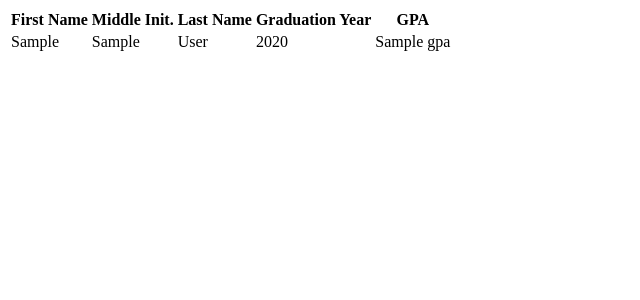
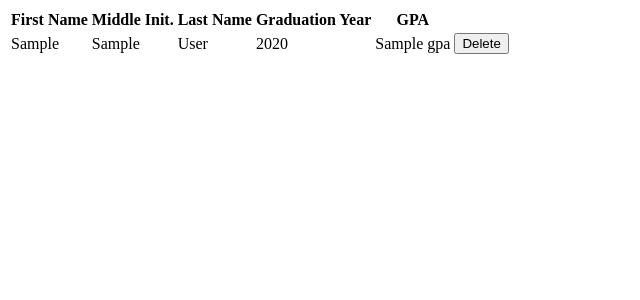
Before and after one commit to scperkins/Gradebook, a Flask app: template templates/student.html in a window 1280 px wide. Shown: the top 300 px of the page, without its empty margins (0-640 px from the left). Run offline with Flask 2, Linux system fonts and the light colour scheme; the template is opened without the code that fills it: most values are stand-ins (such as "Sample title", 1, 10 or a date in 2020).

Commit message:
added delete method for deleting students

```diff
--- a/app.py
+++ b/app.py
@@ -30,7 +30,7 @@ def after_request(response):
 def index():
     return render_template('index.html')
 
-@app.route('/students/add', methods=['GET', 'POST'])
+@app.route('/students/add', methods=['GET','POST'])
 def add_students():
     if request.method == 'POST':
         try:
@@ -59,5 +59,12 @@ def student_detail(student_id):
     student = get_object_or_404(Student, Student.id == student_id)
     return render_template('student.html', student=student)
 
+@app.route('/students/<student_id>', methods=['POST'])
+def delete_student(student_id):
+    student = Student.get(Student.id == student_id)
+    student.delete_instance()
+    flash("Student deleted")
+    return redirect(url_for('get_students'))
+
 if __name__ == "__main__":
     app.run(debug=True)
--- a/templates/student.html
+++ b/templates/student.html
@@ -15,6 +15,11 @@
 			<td>{{ student.last_name }}</td>
 			<td>{{ student.grad_year }}</td>
 			<td>{{ student.gpa }}</td>
+			<td>
+				<form action="{{ url_for('delete_student', student_id=student.id) }}" method="post">
+					<input type="submit" value="Delete"/>
+				</form>
+			</td>
 		</tr>
 	</table>
 {% endblock %}
```
Also changed, not shown: templates/students.html (line endings or trailing spaces).
